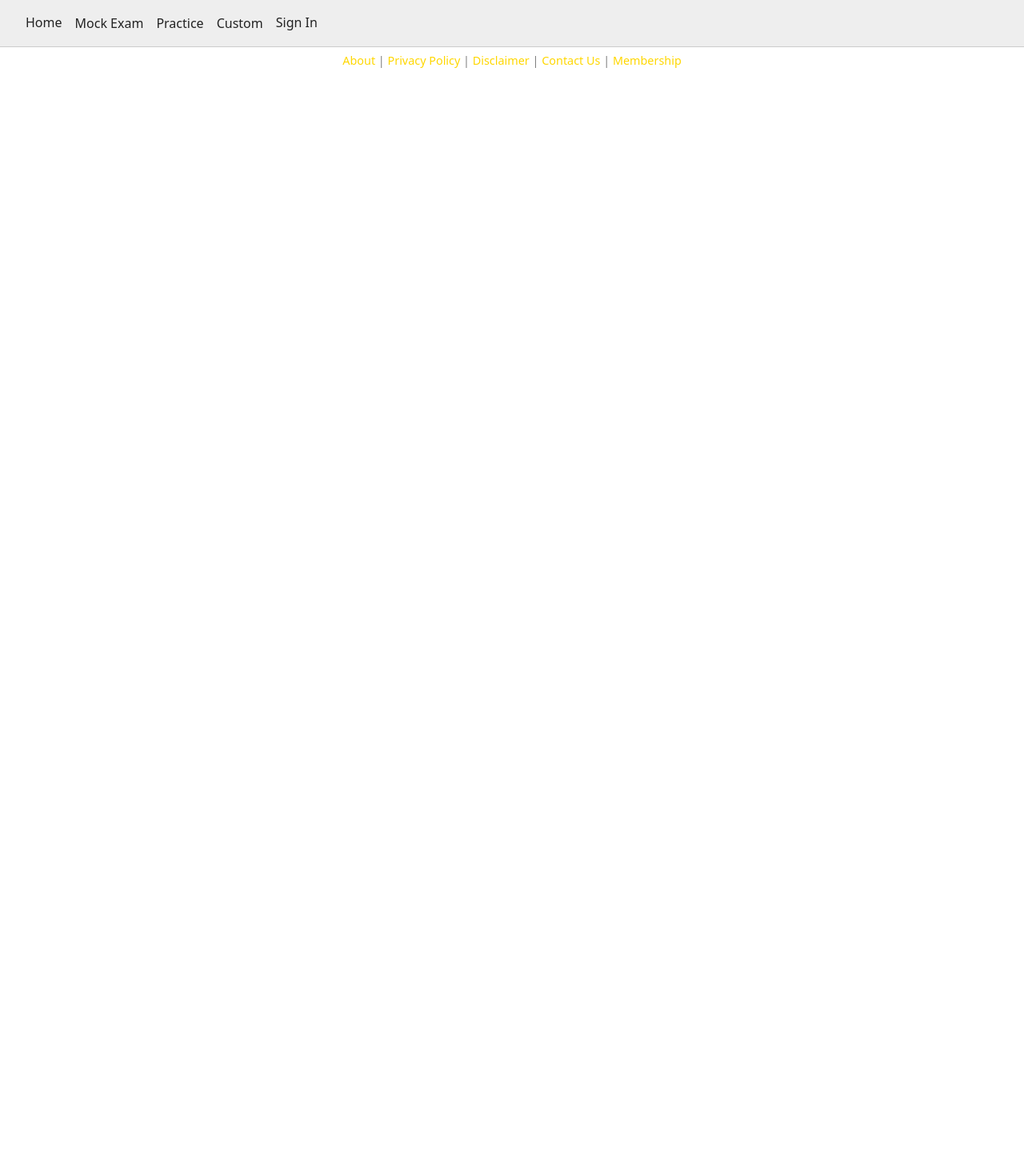
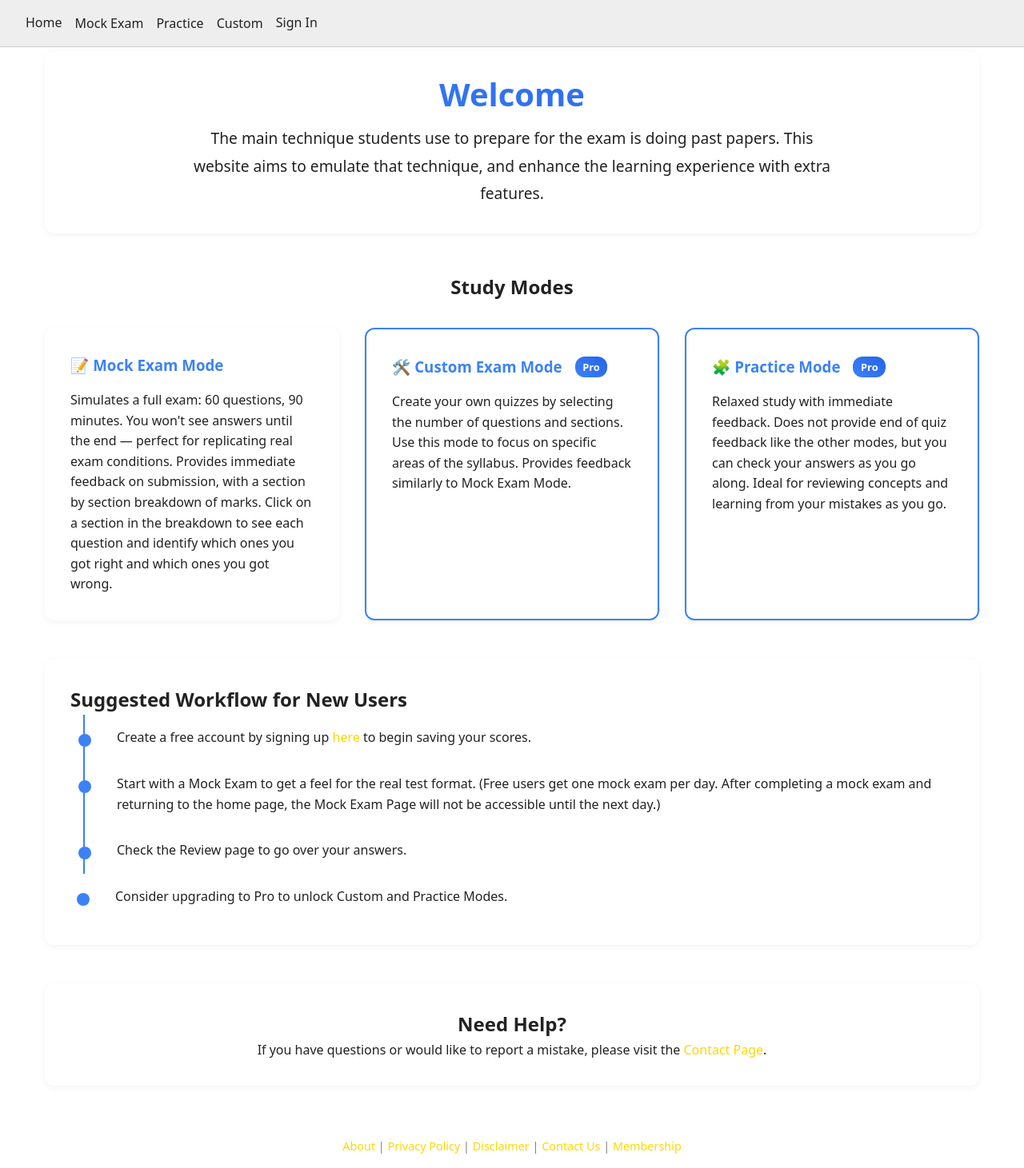
Before and after one commit to damani-g/csec-math-p1-app, a React (Vite) app: page /getting-started in a window 1280 px wide. Shown: the whole page at 80% size. Before the commit the page ends 848 px from the top, so only its background shows below. Built offline with nearby package versions, Linux system fonts and the light colour scheme; no server answers.

Commit message:
Added Getting Started page, links and styles

```diff
--- a/src/App.css
+++ b/src/App.css
@@ -632,3 +632,146 @@ nav button:hover {
 .pro-features {
   list-style: none;
 }
+
+/* ===== Getting Started Page Styling ===== */
+.getting-started {
+  max-width: 1200px;
+  margin: 0 auto;
+}
+
+.welcome-header {
+  text-align: center;
+  margin-bottom: 3rem;
+  padding: 2rem;
+  background-color: var(--btn-bg);
+  border-radius: 12px;
+  box-shadow: 0 2px 8px rgba(0, 0, 0, 0.05);
+}
+
+.welcome-header h1 {
+  font-size: 2.5rem;
+  margin-bottom: 1rem;
+  background: linear-gradient(45deg, #3b82f6, #2563eb);
+  -webkit-background-clip: text;
+  -webkit-text-fill-color: transparent;
+}
+
+.intro-text {
+  font-size: 1.2rem;
+  max-width: 800px;
+  margin: 0 auto;
+  color: var(--text);
+  line-height: 1.8;
+}
+
+.study-modes {
+  margin: 3rem 0;
+}
+
+.study-modes h2 {
+  text-align: center;
+  margin-bottom: 2rem;
+}
+
+.mode-cards {
+  display: grid;
+  grid-template-columns: repeat(auto-fit, minmax(300px, 1fr));
+  gap: 2rem;
+  margin: 2rem 0;
+}
+
+.mode-card {
+  background-color: var(--btn-bg);
+  padding: 2rem;
+  border-radius: 12px;
+  box-shadow: 0 2px 8px rgba(0, 0, 0, 0.05);
+  transition: transform 0.2s ease, box-shadow 0.2s ease;
+}
+
+.mode-card:hover {
+  transform: translateY(-4px);
+  box-shadow: 0 4px 12px rgba(0, 0, 0, 0.1);
+}
+
+.mode-card h3 {
+  display: flex;
+  align-items: center;
+  gap: 0.5rem;
+  margin-bottom: 1rem;
+  color: #3b82f6;
+}
+
+.mode-card.pro {
+  border: 2px solid #3b82f6;
+}
+
+.pro-badge {
+  background: linear-gradient(45deg, #3b82f6, #2563eb);
+  color: white;
+  padding: 0.2rem 0.6rem;
+  border-radius: 12px;
+  font-size: 0.8rem;
+  margin-left: 0.5rem;
+}
+
+.workflow-section {
+  background-color: var(--btn-bg);
+  padding: 2rem;
+  border-radius: 12px;
+  margin: 3rem 0;
+  box-shadow: 0 2px 8px rgba(0, 0, 0, 0.05);
+}
+
+.workflow-steps ul {
+  list-style: none;
+  padding: 0;
+}
+
+.workflow-steps li {
+  position: relative;
+  padding: 1rem 0 1rem 2.5rem;
+  border-left: 2px solid #3b82f6;
+  margin-left: 1rem;
+}
+
+.workflow-steps li::before {
+  content: "";
+  position: absolute;
+  left: -0.5rem;
+  top: 1.5rem;
+  width: 1rem;
+  height: 1rem;
+  background-color: #3b82f6;
+  border-radius: 50%;
+}
+
+.workflow-steps li:last-child {
+  border-left: none;
+}
+
+.help-section {
+  text-align: center;
+  margin: 3rem 0;
+  padding: 2rem;
+  background-color: var(--btn-bg);
+  border-radius: 12px;
+  box-shadow: 0 2px 8px rgba(0, 0, 0, 0.05);
+}
+
+@media (max-width: 768px) {
+  .mode-cards {
+    grid-template-columns: 1fr;
+  }
+
+  .welcome-header h1 {
+    font-size: 2rem;
+  }
+
+  .intro-text {
+    font-size: 1.1rem;
+  }
+
+  .workflow-steps li {
+    padding-left: 2rem;
+  }
+}
--- a/src/App.jsx
+++ b/src/App.jsx
@@ -15,6 +15,7 @@ import Disclaimer from "./pages/Disclaimer";
 import PrivacyPolicy from "./pages/PrivacyPolicy";
 import Membership from "./pages/Membership";
 import Contact from "./pages/Contact";
+import GettingStarted from "./pages/GettingStarted";
 import './App.css';
 import { useEffect } from "react";
 import { initGA, logPageView } from "./ga";
@@ -49,6 +50,7 @@ function App() {
         <Route path="/privacy" element={<PrivacyPolicy />} />
         <Route path="/contact" element={<Contact />} />
         <Route path="/membership" element={<Membership />} />
+        <Route path="/getting-started" element={<GettingStarted />} />
       </Routes>
       <Footer />
     </Router>
--- /dev/null
+++ b/src/pages/GettingStarted.jsx
@@ -0,0 +1,64 @@
+import { Link } from "react-router-dom";
+
+export default function GettingStarted() {
+  return (
+    <div className="content getting-started">
+      <header className="welcome-header">
+        <h1>Welcome</h1>
+        <p className="intro-text">
+          The main technique students use to prepare for the exam is doing past papers.
+          This website aims to emulate that technique, and enhance the learning experience with extra features.
+        </p>
+      </header>
+
+      <section className="study-modes">
+        <h2>Study Modes</h2>
+
+        <div className="mode-cards">
+          <div className="mode-card">
+            <h3>📝 Mock Exam Mode</h3>
+            <p>
+              Simulates a full exam: 60 questions, 90 minutes. You won't see answers until the end — perfect for replicating real exam conditions.
+              Provides immediate feedback on submission, with a section by section breakdown of marks. Click on a section in the breakdown to see each question and identify which ones you got right and which ones you got wrong.
+            </p>
+          </div>
+
+          <div className="mode-card pro">
+            <h3>🛠️ Custom Exam Mode <span className="pro-badge">Pro</span></h3>
+            <p>
+              Create your own quizzes by selecting the number of questions and sections. Use this mode to focus on specific areas of the syllabus.
+              Provides feedback similarly to Mock Exam Mode.
+            </p>
+          </div>
+
+          <div className="mode-card pro">
+            <h3>🧩 Practice Mode <span className="pro-badge">Pro</span></h3>
+            <p>
+              Relaxed study with immediate feedback. Does not provide end of quiz feedback like the other modes,
+              but you can check your answers as you go along. Ideal for reviewing concepts and learning from your mistakes as you go.
+            </p>
+          </div>
+        </div>
+      </section>
+
+      <section className="workflow-section">
+        <h2>Suggested Workflow for New Users</h2>
+        <div className="workflow-steps">
+          <ul>
+            <li>Create a free account by signing up <Link to="/login">here</Link> to begin saving your scores.</li>
+            <li>Start with a Mock Exam to get a feel for the real test format. (Free users get one mock exam per day. After completing a mock exam and returning to the home page, the Mock Exam Page will not be accessible until the next day.)</li>
+            <li>Check the Review page to go over your answers.</li>
+            <li>Consider upgrading to Pro to unlock Custom and Practice Modes.</li>
+          </ul>
+        </div>
+      </section>
+
+      <section className="help-section">
+        <h2>Need Help?</h2>
+        <p>
+          If you have questions or would like to report a mistake, please visit the <Link to="/contact">Contact Page</Link>.
+        </p>
+      </section>
+    </div>
+  );
+}
--- a/src/pages/Home.jsx
+++ b/src/pages/Home.jsx
@@ -1,6 +1,7 @@
 import { useAuth } from "../AuthContext";
 import { useNavigate } from "react-router-dom";
 import { checkIfUserHasAccess} from "../firebaseUtils";
+import { Link } from "react-router-dom";
 
 
 export default function Home() {
@@ -27,12 +28,16 @@ export default function Home() {
   return (
     <div className="content">
       <div className="home-container">
+        <p>
+          First time here? <Link to="/getting-started">Getting Started</Link>
+        </p>
         <h2>Select a Mode</h2>
         <div className="mode-buttons">
           <button className="mode-button" onClick={() => handleSelectMode("mock")}>Mock Exam Mode</button>
           <button className="mode-button" onClick={() => handleSelectMode("custom")}>Custom Exam Mode</button>
           <button className="mode-button" onClick={() => handleSelectMode("practice")}>Practice Mode</button>
         </div>
+
       </div>
     </div>
   );
```
